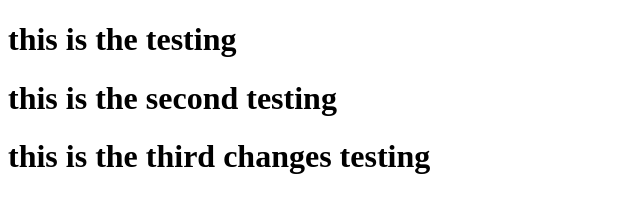
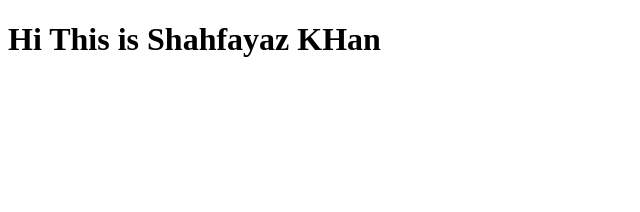
Before and after one commit to shahfayazkhan/My_Portfolio, a website: page public/index.html in a window 1280 px wide. Shown: the whole page, without its empty margins (0-640 px from the left). Drawn offline with Linux system fonts and the light colour scheme.

Commit message:
h1 added

```diff
--- a/public/index.html
+++ b/public/index.html
@@ -7,8 +7,6 @@
     <title>shahfayaz Khan</title>
 </head>
 <body>
-    <h1>this is the testing</h1>
-    <h1>this is the second testing</h1>
-    <h1>this is the third changes testing</h1>
+    <h1>Hi This is Shahfayaz KHan</h1>
 </body>
 </html>
```
